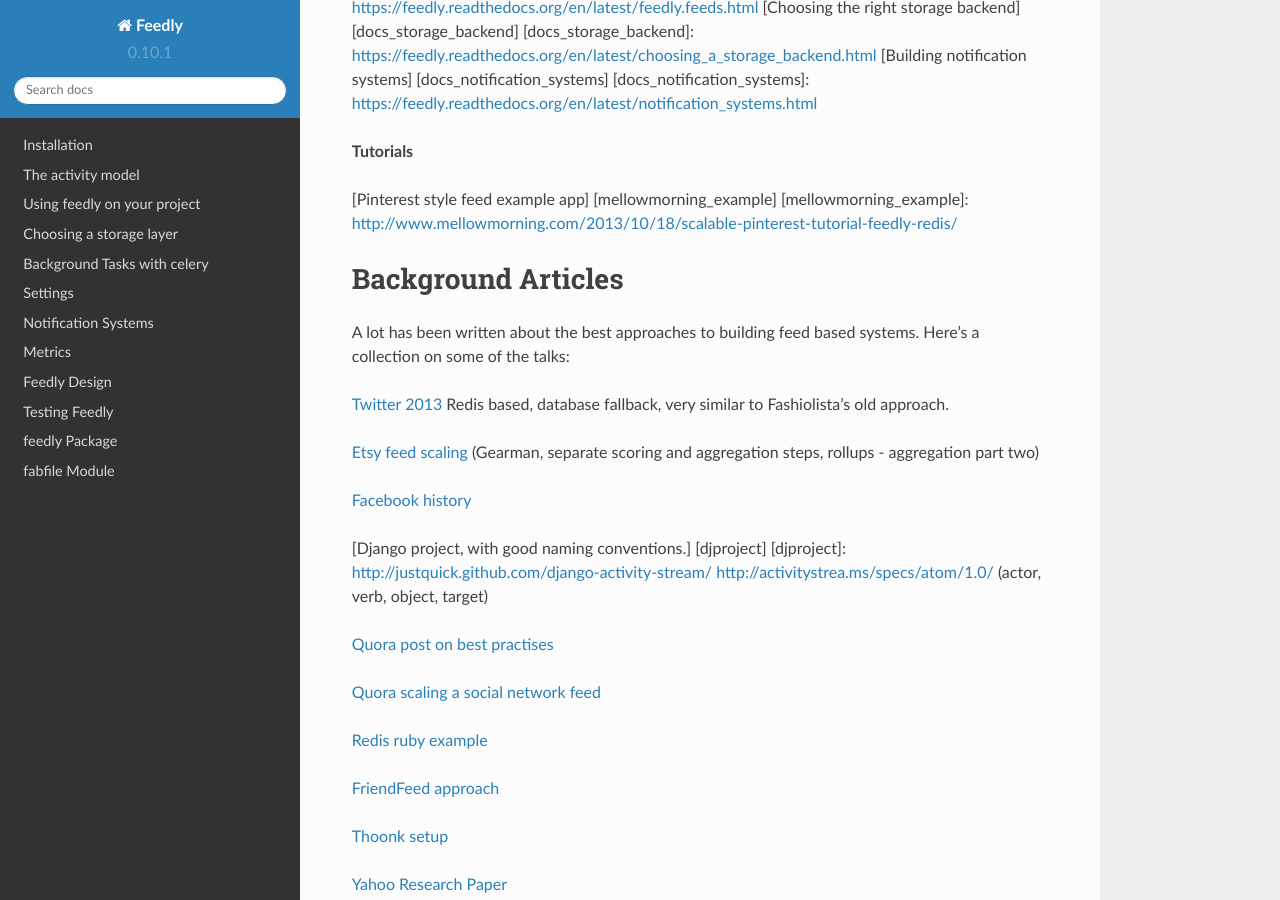
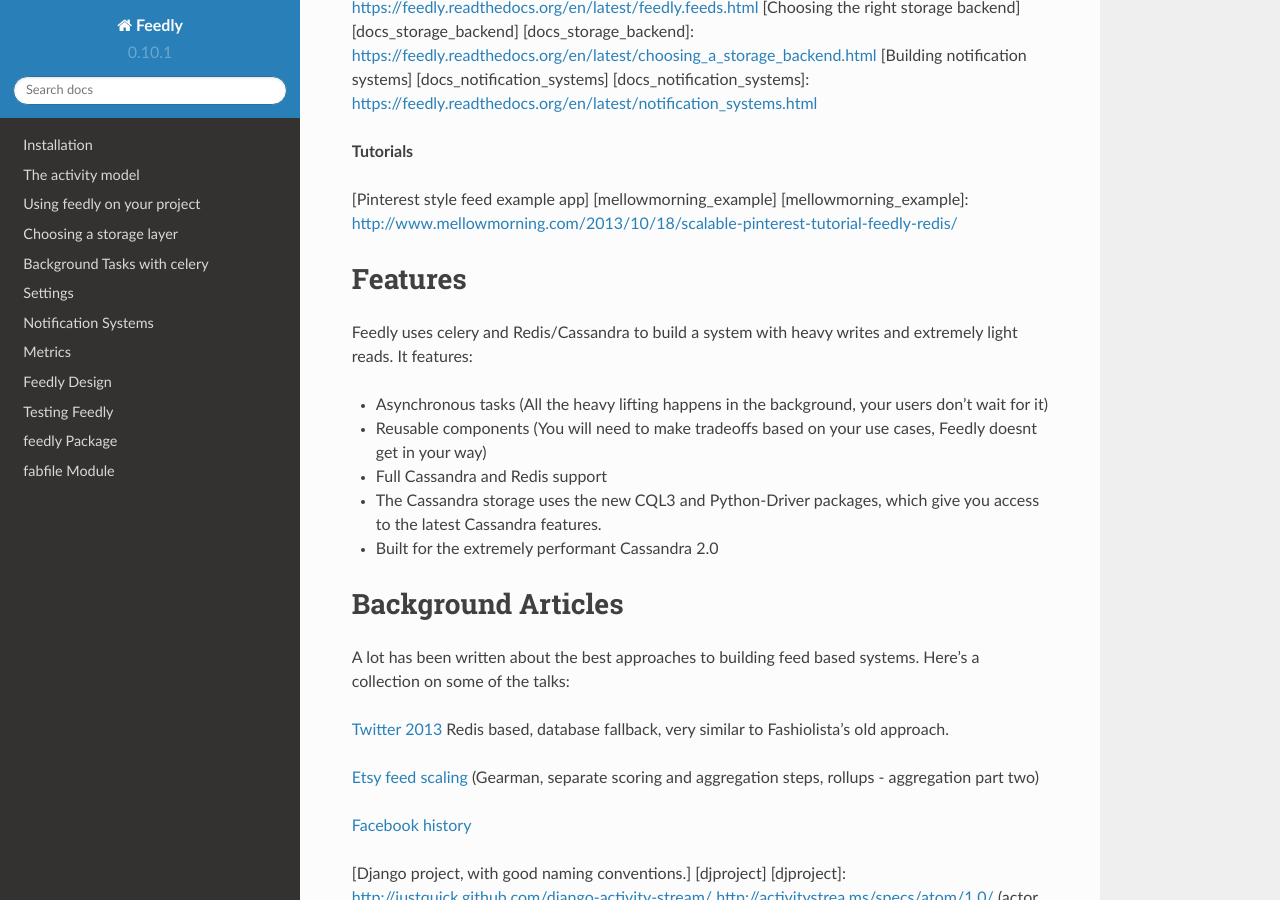
Before and after one commit to tschellenbach/Stream-Framework, a Sphinx documentation site: the page built from docs/readme.rst, in a window 1280 px wide and 900 px high, scrolled down 2938 px. Built offline with Sphinx 7.4.7 and the Read the Docs theme 2.0.0, drawn with Linux system fonts in a browser that asks for light colours; the version number is read from the project's files by our own code.

Commit message:
and a little bit better

```diff
--- a/docs/readme.rst
+++ b/docs/readme.rst
@@ -168,7 +168,20 @@ https://feedly.readthedocs.org/en/latest/notification\_systems.html
 [mellowmorning\_example]:
 http://www.mellowmorning.com/2013/10/18/scalable-pinterest-tutorial-feedly-redis/
 
+Features
+--------
 
+Feedly uses celery and Redis/Cassandra to build a system with heavy
+writes and extremely light reads. It features:
+
+-  Asynchronous tasks (All the heavy lifting happens in the background,
+   your users don't wait for it)
+-  Reusable components (You will need to make tradeoffs based on your
+   use cases, Feedly doesnt get in your way)
+-  Full Cassandra and Redis support
+-  The Cassandra storage uses the new CQL3 and Python-Driver packages,
+   which give you access to the latest Cassandra features.
+-  Built for the extremely performant Cassandra 2.0
 
 Background Articles
 -------------------
```
